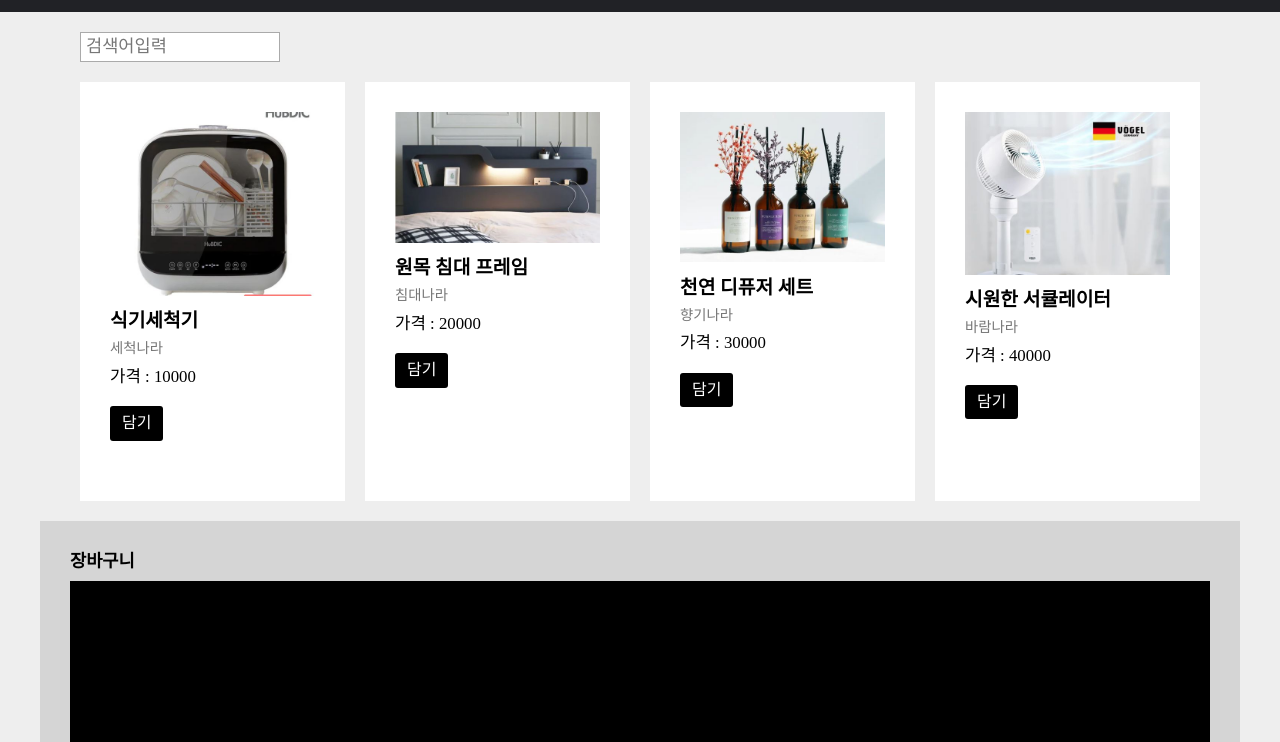
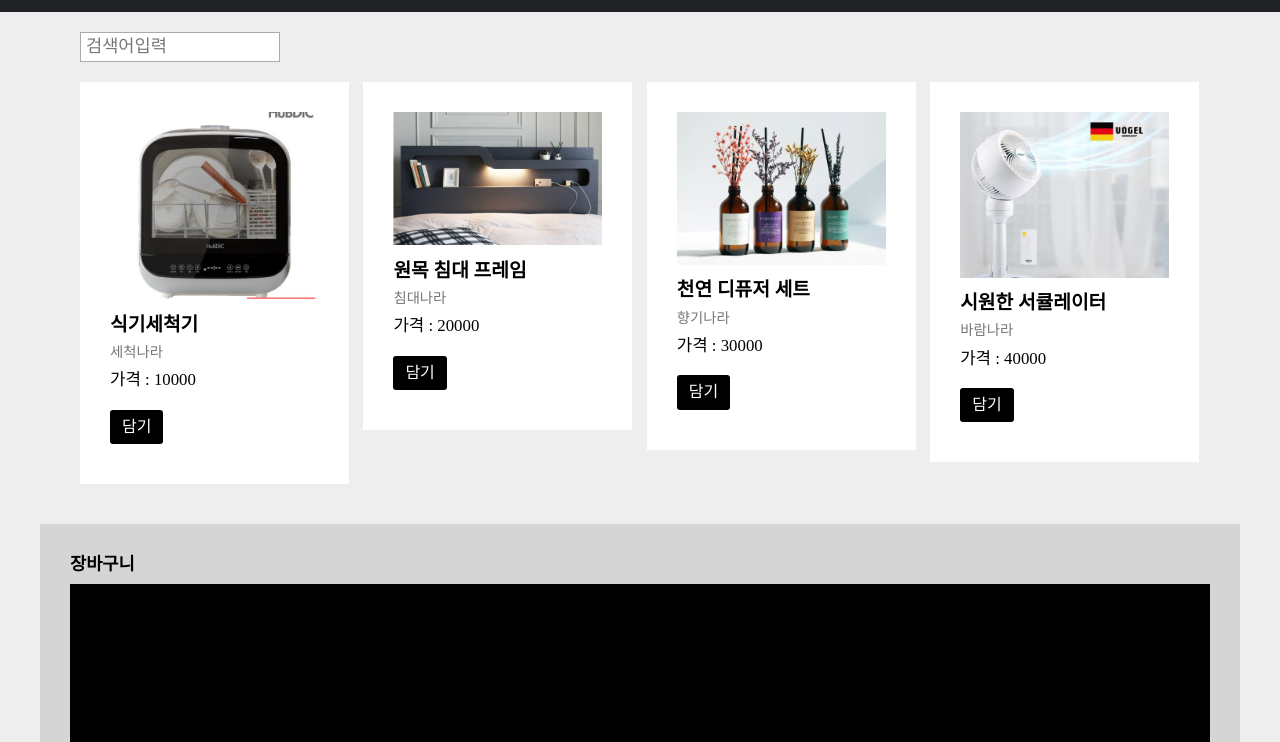
Before and after one commit to ReturnReason/javascript-study, a plain HTML site: page web-dev/index.html in a window 1280 px wide. Shown: the part 46-788 px from the top of the page. Drawn offline with Linux system fonts and the light colour scheme.

Commit message:
Fix html,css product layout

```diff
--- a/web-dev/css/main.css
+++ b/web-dev/css/main.css
@@ -48,17 +48,18 @@ body {
 }
 
 .product-container {
-  display: grid;
-  grid-template-columns: repeat(4, 1fr);
-  gap: 20px;
+  display: flex;
+  flex-wrap: wrap;
+  justify-content: space-between;
 }
 
 .product {
-  width: 100%;
+  max-width: 24%;
   height: 100%;
   margin-top: 20px;
   padding: 30px;
   background: #fff;
+  margin-right: 1px;
 }
 
 .product img {
```
